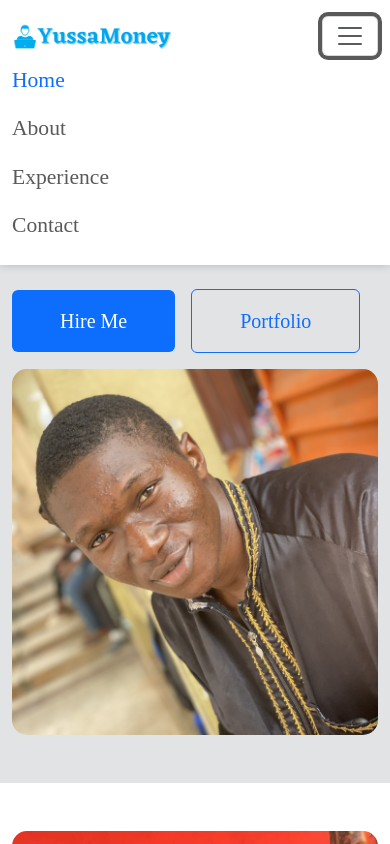
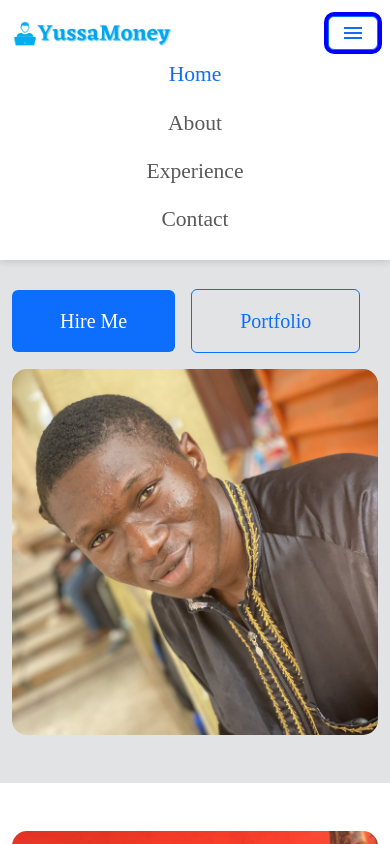
Before and after one commit to YussaMoney/Yussa-Portfolio, a React (Create React App) app: page / in a window 390 px wide. Both pictures are taken after a click on the button "Toggle navigation". Shown: the top 844 px of the page. Built offline with nearby package versions, Linux system fonts and the light colour scheme.

Commit message:
Modified: Navbar component; - Added: Media query and menu icon to make component responsive

```diff
--- a/src/Navbar.js
+++ b/src/Navbar.js
@@ -1,5 +1,6 @@
 import React from "react";
 import logo from "./images/YussaMoney.png";
+import MenuIcon from '@mui/icons-material/Menu';
 
 export default function Navbar() {
   return (
@@ -9,7 +10,7 @@ export default function Navbar() {
           <img src={logo} className="logo" alt="author-logo" />
         </a>
         <button
-          class="navbar-toggler"
+          class="navbar-toggler bg-white border-primary"
           type="button"
           data-bs-toggle="collapse"
           data-bs-target="#navbarNav"
@@ -17,10 +18,10 @@ export default function Navbar() {
           aria-expanded="false"
           aria-label="Toggle navigation"
         >
-          <span class="navbar-toggler-icon"></span>
+          <MenuIcon className="text-primary" />
         </button>
         <div class="collapse navbar-collapse justify-content-end" id="navbarNav">
-          <ul class="navbar-nav fs-4">
+          <ul class="navbar-nav fs-4 nav-center">
             <li class="nav-item">
               <a class="nav-link active text-primary" aria-current="page" href="/">
                 Home
--- a/src/index.css
+++ b/src/index.css
@@ -72,6 +72,20 @@ h2 {
 @media screen and (max-width: 991.98px) {
   .logo {
     width: 10rem;
+  }
+
+  .nav-center {
+    text-align: center;
+    padding: 0 35%;
+  }
+
+  .navbar-toggler:focus {
+    box-shadow: 0 0 0 0.25rem blue;
+  }
+
+  .navbar-toggler .bars {
+    color: blue !important;
+    border-color: blue;
   }
 
   .margin-top {
@@ -159,4 +173,8 @@ h2 {
     grid-template-rows: 1fr !important;
     margin: 0 auto;
   }
+
+  .nav-center {
+    text-align: center;
+  }
 }
```
